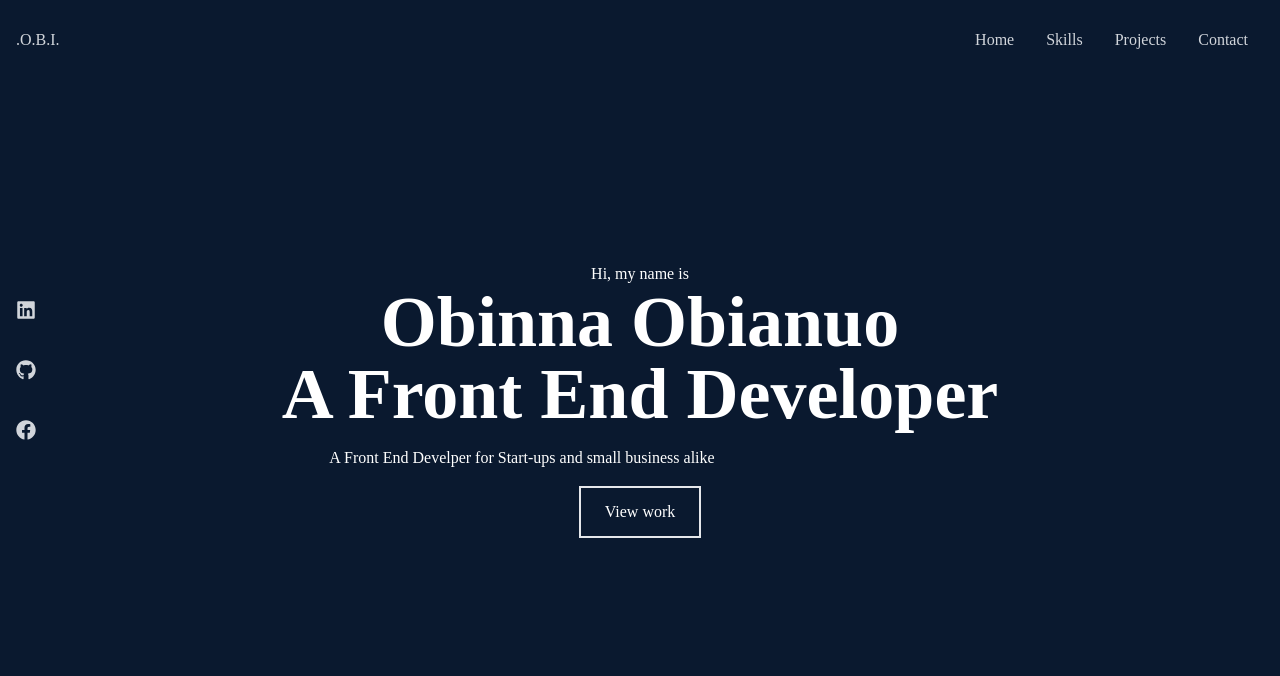
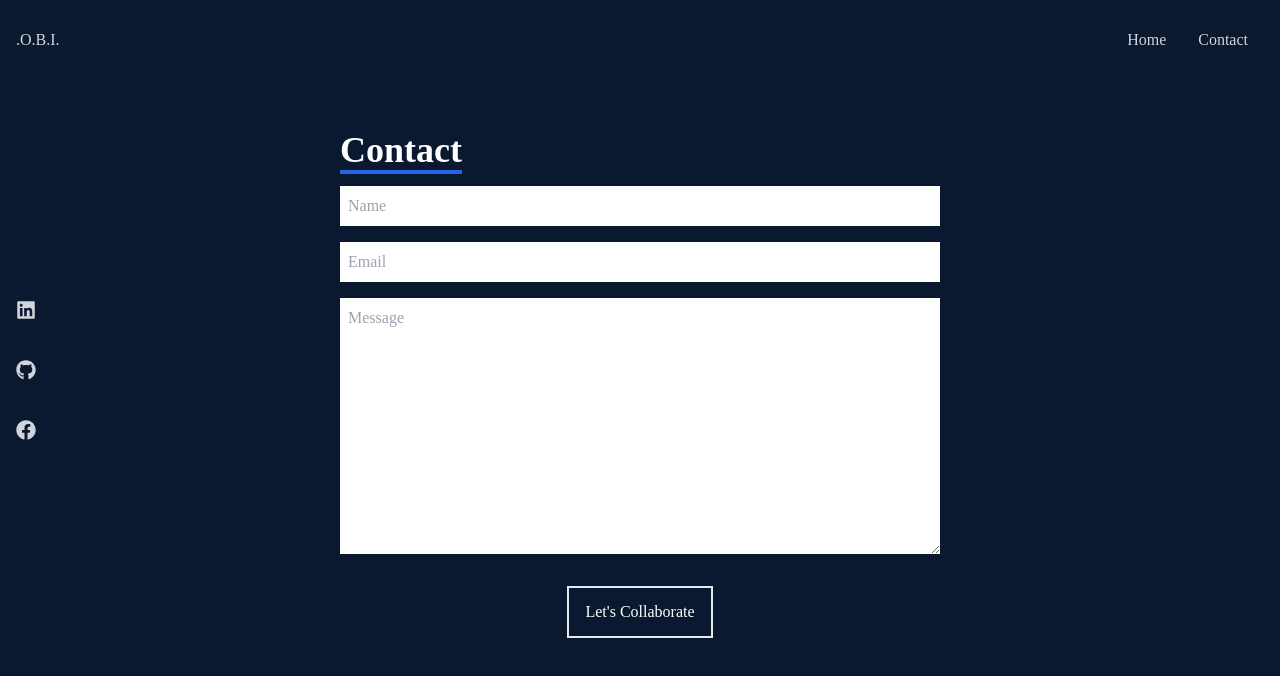
Before and after one commit to ObianuoObi/react-portfolio-app, a React (Create React App) app: page /contact in a window 1280 px wide. Shown: the top 676 px of the page. Built offline with nearby package versions, Linux system fonts and the light colour scheme.

Commit message:
commit updates

```diff
--- a/package.json
+++ b/package.json
@@ -9,6 +9,7 @@
     "react": "^18.2.0",
     "react-dom": "^18.2.0",
     "react-icons": "^4.8.0",
+    "react-router-dom": "^6.9.0",
     "react-scripts": "5.0.1",
     "web-vitals": "^2.1.4"
   },
--- a/src/App.js
+++ b/src/App.js
@@ -1,5 +1,8 @@
 import Home from "./Components/Home";
 import Navbar from "./Components/Navbar";
+import Contact from "./Components/Contact";
+import {Routes,Route} from "react-router-dom";
+
 
 
 
@@ -8,7 +11,13 @@ function App() {
     <>
     <div>
       <Navbar/>
-      <Home/>
+      <Routes>
+        <Route path= "/" element={<Home/>} />
+        <Route path= "/contact" element={<Contact/>} />
+
+      </Routes>
+
+
 
     </div>
     </>
--- a/src/Components/Contact.jsx
+++ b/src/Components/Contact.jsx
@@ -0,0 +1,20 @@
+import React from 'react'
+
+const Contact = () => {
+  return (
+    <div className='w-full h-screen bg-[#0a192f] flex justify-center items-center p-4'>
+        <form method="POST" action= 'https://getform.io/f/d482189c-3863-4d75-97c6-fe679dae146a'  className='flex flex-col max-w-[600px] w-full'>
+            <div className='pb-4'>
+            <p className='text-4xl font-bold inline border-b-4 border-blue-600 text-white'>Contact</p>
+            </div>
+            <input className="bg-white p-2" type="text" placeholder='Name' name="name"/>
+            <input className="my-4 p-2 bg-white "type="email" placeholder='Email' name="name"/>
+            <textarea className='bg-white p-2' name="message" rows="10"placeholder='Message'></textarea>
+            <button className='text-white border-2 hover:bg-blue-600 hover:border-blue-600 px-4 py-3 my-8 mx-auto flex items-center'>Let's Collaborate</button>
+        </form>
+
+    </div>
+  )
+}
+
+export default Contact
--- a/src/Components/Navbar.jsx
+++ b/src/Components/Navbar.jsx
@@ -16,10 +16,8 @@ const Navbar = () => {
         {/*Menu*/}
 
             <ul className=' hidden md:flex'>
-                <li>Home</li>
-                <li>Skills</li>
-                <li>Projects</li>
-                <li>Contact</li>
+                <li> <a href="/">Home</a></li>
+                <li> <a href="/contact">Contact</a></li>
             </ul>
 
 
@@ -31,10 +29,10 @@ const Navbar = () => {
         {/* Mobile Menu*/}
 
         <ul className={!nav ? 'hidden' : 'absolute top-0 left-0 w-full h-screen bg-[#0a192f] flex flex-col justify-center items-center'}>
-                <li className="py-6 text-4xl ">Home</li>
+                <li className="py-6 text-4xl "><a href="/">Home</a></li>
                 <li className="py-6 text-4xl ">Skills</li>
                 <li className="py-6 text-4xl ">Projects</li>
-                <li className="py-6 text-4xl ">Contact</li>
+                <li className="py-6 text-4xl "><a href="/contact">Contact</a></li>
             </ul>
 
           {/* Social Icons */}
--- a/src/index.js
+++ b/src/index.js
@@ -2,11 +2,12 @@ import React from 'react';
 import ReactDOM from 'react-dom/client';
 import './index.css';
 import App from './App';
+import { BrowserRouter } from 'react-router-dom';
 
 
 const root = ReactDOM.createRoot(document.getElementById('root'));
 root.render(
-  <React.StrictMode>
+  <BrowserRouter>
     <App />
-  </React.StrictMode>
+  </BrowserRouter>
 );
```
Also changed, not shown: 1 other file (tests, documents, lock files or other folders).
